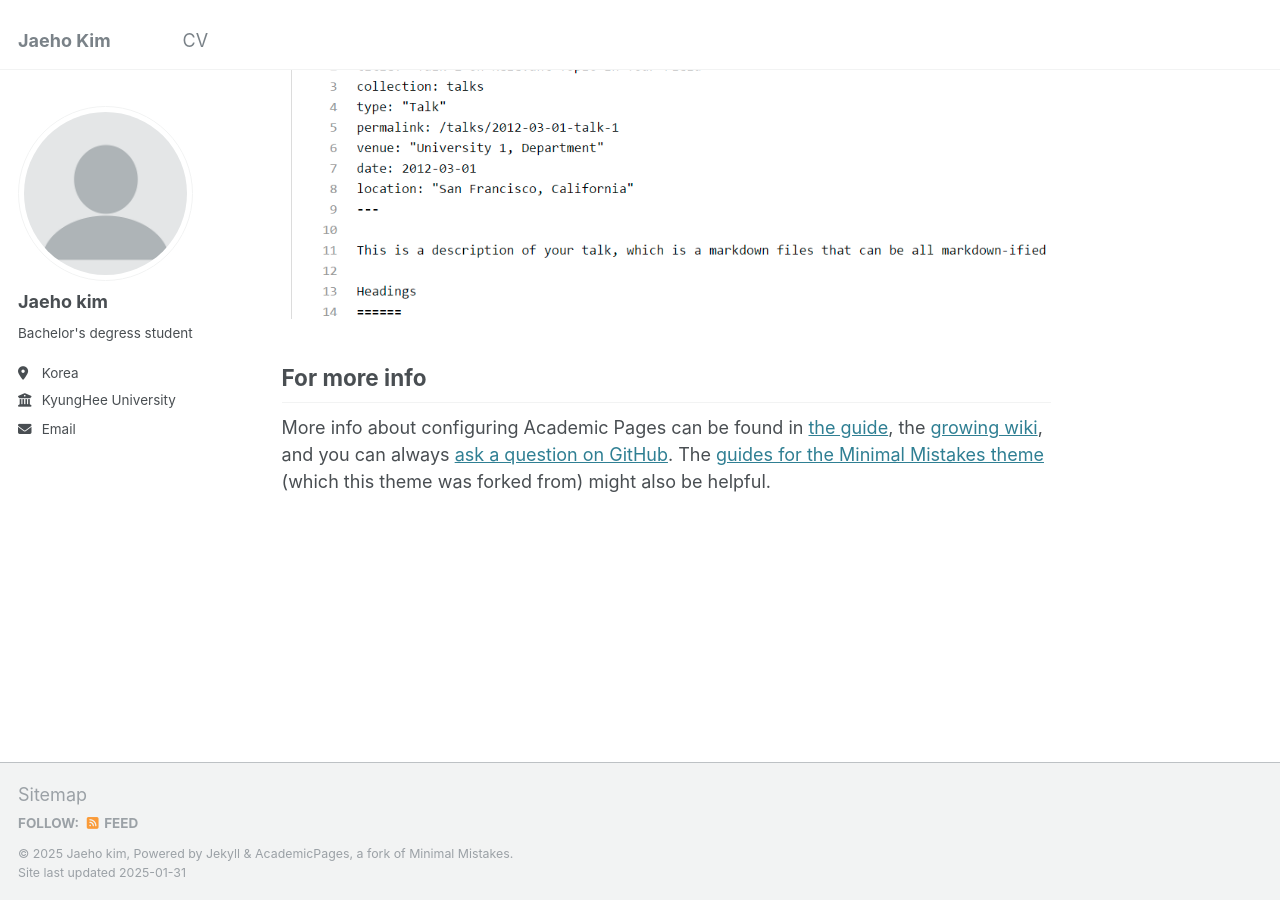
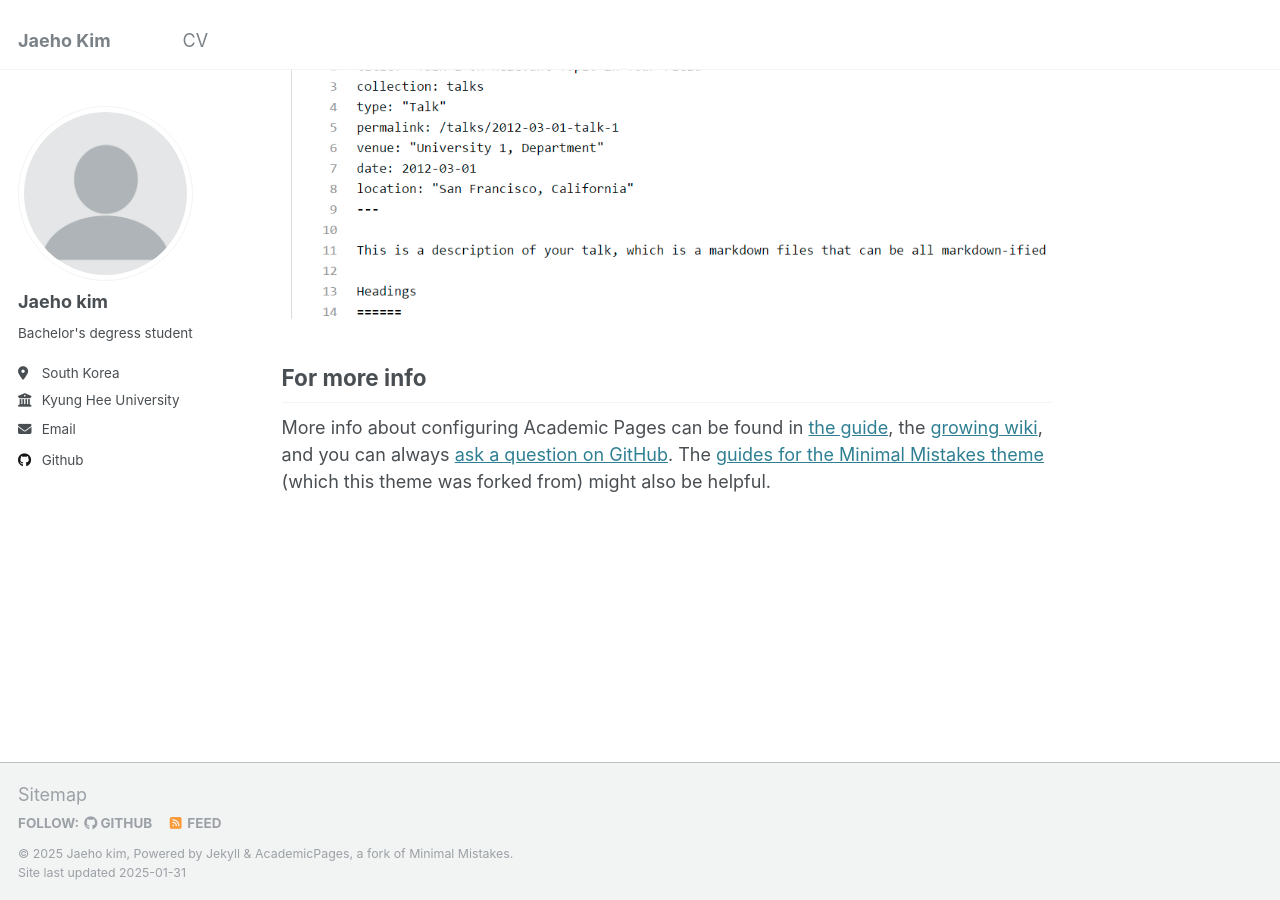
Before and after one commit to zahorkim/zahorkim.github.io, a Jekyll site: the page built from _pages/about.md, in a window 1280 px wide and 900 px high, scrolled down 2643 px. Built offline with Jekyll 4.4.1, drawn with Linux system fonts in a browser that asks for light colours.

Commit message:
Update _config.yml

```diff
--- a/_config.yml
+++ b/_config.yml
@@ -25,8 +25,8 @@ author:
   name             : "Jaeho kim"
   pronouns         : # example: "she/her"
   bio              : "Bachelor's degress student"
-  location         : "Korea"
-  employer         : "KyungHee University"
+  location         : "South Korea"
+  employer         : "Kyung Hee University"
   uri              : # URL
   email            : "leokim51@khu.ac.kr"
 
@@ -44,7 +44,7 @@ author:
   #bitbucket        : # Username - Update with your username on the site
   #codepen          : # Username
   dfribbble         : # Username
-  #github           : "academicpages"
+  github           : "zahorkim"
   kaggle           : # Username
   stackoverflow    : # User number or user number and name (i.e., use "1" or "1/jeff-atwood")
 
```
